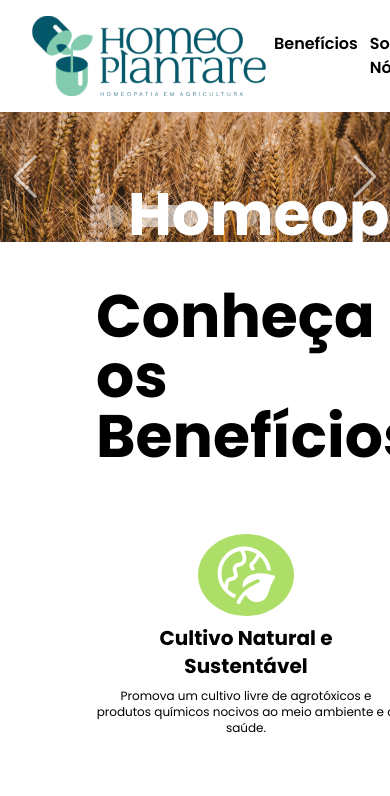
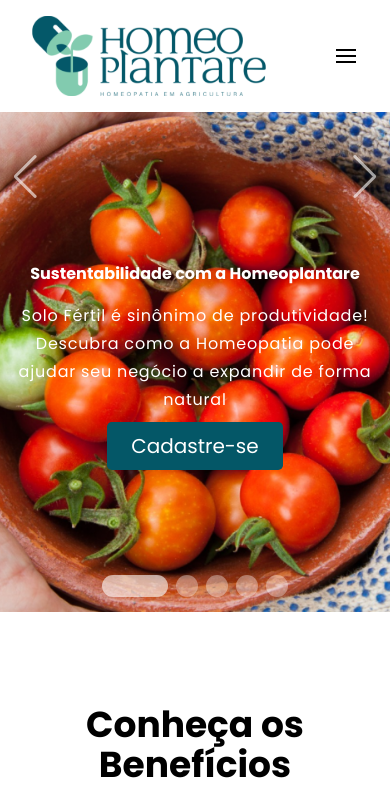
Before and after one commit to joaocottabadaro/homeo-plantare, a Next.js app: page / in a window 390 px wide. Shown: the top 796 px of the page. Built offline with nearby package versions, Linux system fonts and the light colour scheme.

Commit message:
feat: criacao de menu hamburguer e ajustes css

```diff
--- a/app/globals.css
+++ b/app/globals.css
@@ -36,12 +36,10 @@
     --swiper-pagination-bullet-border-radius: 25px;
     --swiper-navigation-sides-offset: 3%;
 
-    .swiper-pagination-bullet-active {
-      width: 66px !important;
-      background-color: rgba(255, 255, 255, 0.6) !important;
-      transition: width 0.3s ease;
-    }
+
   }
+
+
 
   .dark {
     --background: 20 14.3% 4.1%;
@@ -65,3 +63,9 @@
     --ring: 142.4 71.8% 29.2%;
   }
 }
+
+.swiper-pagination-bullet-active {
+  width: 66px !important;
+  background-color: rgba(255, 255, 255, 0.6) !important;
+  transition: width 0.3s ease;
+}
--- a/app/page.tsx
+++ b/app/page.tsx
@@ -19,14 +19,13 @@ import BenefitCard from "@/components/benefitCard";
 import RatingCard from "@/components/ratingCard";
 import { Suspense } from "react";
 import Spinner from "@/components/spinner";
-import Link from "next/link";
 
 
 
 
 export default function Home() {
 
-  const Slide1 = <div className=" max-lg:w-full	 flex h-full items-start flex-col flex-wrap w-7/12 2xl:w-5/12 justify-start  gap-6  mt-10 pl-32">
+  const Slide1 = <div className=" w-full	 xl:w-1/2 flex h-full items-center md:items-start  text-center md:text-start flex-col flex-wrap w-full 2xl:w-5/12 justify-center gap-2  px-4 md:pl-20">
     <Image
       src={`/back1.png`}
       alt={"background1"}
@@ -36,8 +35,8 @@ export default function Home() {
       fill
 
       priority
-    /><h2 className=" z-10 text-primary-foreground leading-[77px] text-6xl font-bold leading-10">Sustentabilidade com a Homeoplantare</h2> <p className="z-10 text-primary-foreground text-shadow-md text-lg leading-7 tracking-wider">Solo Fértil é sinônimo de produtividade! Descubra como a Homeopatia pode ajudar seu negócio a expandir de forma natural</p> <Button className="z-10">Cadastre-se</Button></div>
-  const Slide2 = <div className=" flex h-full items-start flex-col flex-wrap w-7/12 2xl:w-5/12 justify-start  gap-6 mt-16  pl-32">   <Image
+    /><h2 className=" z-10 text-primary-foreground eading-4  xl:leading-[77px] lg:text-2xl  lg:4xl xl:text-6xl font-bold leading-10">Sustentabilidade com a Homeoplantare</h2> <p className="z-10 text-primary-foreground text-shadow-md lg:text-2xl leading-7 tracking-wider">Solo Fértil é sinônimo de produtividade! Descubra como a Homeopatia pode ajudar seu negócio a expandir de forma natural</p> <Button className="z-10">Cadastre-se</Button></div>
+  const Slide2 = <div className=" flex h-full items-center md:items-start text-center md:text-start flex-col flex-wrap w-full 2xl:w-5/12 justify-center  gap-6   px-4 md:pl-20">   <Image
     src={`/back2.png`}
     alt={"background2"}
 
@@ -46,8 +45,8 @@ export default function Home() {
     fill
 
     priority
-  /><h2 className=" z-10 text-primary-foreground leading-[77px] text-6xl font-bold leading-10">Homeopatia para Grãos</h2> <Button className="z-10">Cadastre-se</Button></div>
-  const Slide3 = <div className="  max-lg:w-full	flex h-full items-start flex-col flex-wrap w-7/12 2xl:w-5/12 justify-start  gap-6 mt-16 2xl:mt-36 pl-32">   <Image
+  /><h2 className=" z-10 text-primary-foreground leading-4  xl:leading-[77px] lg:text-2xl   xl:text-4xl font-bold leading-10">Homeopatia para Grãos</h2> <Button className="z-10">Cadastre-se</Button></div>
+  const Slide3 = <div className="  max-lg:w-full	flex h-full items-center text-center md:text-start md:items-start flex-col flex-wrap w-full 2xl:w-5/12 justify-center  gap-6   px-4 md:pl-20">   <Image
     src={`/back3.png`}
     alt={"background3"}
 
@@ -56,7 +55,7 @@ export default function Home() {
     fill
 
     priority
-  /><h2 className=" z-10 text-primary-foreground leading-[77px] text-6xl font-bold leading-10">Aumente sua Produtividade </h2>< Button className="gap-2 z-10"><Image
+  /><h2 className=" z-10 text-primary-foreground leading-4  xl:leading-[77px] lg:text-2xl   xl:text-4xl font-bold leading-10">Aumente sua Produtividade </h2>< Button className="gap-2 z-10"><Image
     src={`/whatsapp.svg`}
     alt={`whatsapp`}
 
@@ -64,7 +63,7 @@ export default function Home() {
     height={25}
     priority
   /> Converse conosco</Button></div>
-  const Slide4 = <div className=" max-lg:w-full	 flex h-full items-start flex-col flex-wrap w-7/12 2xl:w-5/12 justify-start  gap-6 mt-16 2xl:mt-36 pl-32">  <Image
+  const Slide4 = <div className=" lg:w-full	 flex h-full items-center text-center md:text-start md:items-start flex-col flex-wrap w-full 2xl:w-5/12 justify-center  gap-6   px-4 md:pl-20">  <Image
     src={`/back3.png`}
     alt={"background3"}
 
@@ -73,7 +72,7 @@ export default function Home() {
     fill
 
     priority
-  /><h2 className="z-10 text-primary-foreground leading-[77px] text-6xl font-bold leading-10">Conheça as Soluções da Homeoplantare</h2> <Button className="gap-2 z-10"> <Image
+  /><h2 className="z-10 text-primary-foreground leading-4  xl:leading-[77px] lg:text-2xl  l xl:text-4xl font-bold leading-10">Conheça as Soluções da Homeoplantare</h2> <Button className="gap-2 z-10"> <Image
     src={`/whatsapp.svg`}
     alt={`whatsapp`}
 
@@ -81,7 +80,7 @@ export default function Home() {
     height={25}
     priority
   />Converse conosco</Button></div>
-  const Slide5 = <div className="flex h-full items-start flex-col flex-wrap w-8/12 2xl:w-6/12 justify-start  gap-6  mt-6 2x:mt-32 pl-32">  <Image
+  const Slide5 = <div className="flex h-full items-center text-center md:text-start md:items-start flex-col flex-wrap w-full 2xl:w-6/12  justify-center  gap-6  mt-6 2x:mt-32  px-4 md:pl-20">  <Image
     src={`/back4.png`}
     alt={"background4"}
 
@@ -90,7 +89,7 @@ export default function Home() {
     fill
 
     priority
-  /><h2 className="z-10 text-primary-foreground leading-[77px] text-4xl font-bold leading-10">Conheça os Benefícios da Homeopatia em</h2><h3 className="z-10 text-primary-foreground leading-[77px] text-6xl font-bold leading-10">PANCs (Plantas Alimentícias Não Convencionais)</h3><Button className="gap-2 z-10 "> <Image
+  /><h2 className="z-10 text-primary-foreground leading-4  xl:leading-[77px] lg:text-2xl  m xl:text-4xl font-bold leading-10">Conheça os Benefícios da Homeopatia em</h2><h3 className="z-10 text-primary-foreground leading-4  xl:leading-[77px] max-lg:text-2xl  max-lg:text-2xl xl:text-4xl font-bold leading-10">PANCs (Plantas Alimentícias Não Convencionais)</h3><Button className="gap-2 z-10 "> <Image
     src={`/whatsapp.svg`}
     alt={`whatsapp`}
     className="z-10"
@@ -128,19 +127,19 @@ export default function Home() {
 
 
   return (
-    <main className="flex min-h-screen relative flex-col items-center justify-between px-24 overflow-hidden">
-      <header className="z-10 fixed h-28 w-full bg-primary-foreground ">
+    <main className="flex min-h-screen relative flex-col items-center justify-between px-4 xl:px-24 overflow-hidden">
+      <header className="z-40 fixed h-28 w-full bg-primary-foreground ">
         <Navbar />
       </header>
-      <div className="w-screen relative mt-28">
+      <section id="home" className="w-screen relative mt-28">
         <Suspense fallback={<Spinner />}>
           <Slider slidesData={slidesData} />
         </Suspense>
 
-      </div>
+      </section>
 
-      <section id="beneficios" className="flex  flex-col w-full scroll-mt-28" >
-        <h2 className="font-bold text-6xl my-11">Conheça os Benefícios</h2>
+      <section id="beneficios" className="flex   max-sm:mt-[419px] flex-col w-full scroll-mt-28" >
+        <h2 className="font-bold text-4xl md:text-6xl my-11 text-center lg:text-left">Conheça os Benefícios</h2>
         <div className="grid grid-cols-beneficios	my-6 w-full content-center	gap-x-44 gap-y-16 justify-items-center	">
           <BenefitCard title="Cultivo Natural e Sustentável" description="Promova um cultivo livre de agrotóxicos e produtos químicos nocivos ao meio ambiente e à saúde." logoName="beneficio1" />
           <BenefitCard title="Resistência a Pragas e Doenças" description="Fortaleça as plantas e melhore sua resistência natural a pragas, doenças e condições adversas." logoName="beneficio2" />
@@ -156,7 +155,7 @@ export default function Home() {
 
 
       <section id="duvidas-frequentes" className="mt-10 w-11/12 scroll-mt-28">
-        <h2 className="font-bold text-6xl my-11 text-center">Dúvidas Frequentes</h2>
+        <h2 className="font-bold text-4xl md:text-6xl my-11 text-center">Dúvidas Frequentes</h2>
         <Accordion type="single" collapsible>
           <AccordionItem value="item-1">
             <AccordionTrigger>      <Image
@@ -265,7 +264,7 @@ export default function Home() {
             height={100}
             priority
           />
-          <div className="relative flex flex-col gap-1 w-[500px] ml-20  mt-10">
+          <div className="relative flex flex-col gap-1 md:w-[500px] ml-20  mt-10">
             <h2 className="font-bold text-4xl relative z-2 ">As Histórias de Nossos Parceiros</h2>
             <h3 className="font-normal text-md">Inspire-se com nossos parceiros!</h3>
           </div>
@@ -278,23 +277,23 @@ export default function Home() {
       </section>
 
 
-      <section id="contact-me" className="flex  flex-col w-full   mb-11 p-16 bg-lightPurple rounded-2xl scroll-mt-28  lxl:w-3/4	" >
+      <section id="contact-me" className="flex  flex-col w-full   mb-11  p-4 md:p-16 bg-lightPurple rounded-2xl scroll-mt-28  lxl:w-3/4	" >
 
         <div className="flex gap-5 mb-12  z-20 max-lg:flex-wrap">
           <div>
             <span className="block  w-3/4 h-2 bg-tertiary m-auto"></span>
-            <p className="  text-center leading-9 text-lg">Na Homeoplantare, estamos comprometidos em revolucionar a agricultura por meio da homeopatia. Com experiência e paixão pelo cultivo sustentável, nossa equipe de especialistas está dedicada a oferecer soluções naturais e inovadoras que fortalecem as plantas, aumentam a produtividade e promovem um equilíbrio saudável nos ecossistemas agrícolas.
+            <p className="  text-center leading-9 max-lg:text-2xl">Na Homeoplantare, estamos comprometidos em revolucionar a agricultura por meio da homeopatia. Com experiência e paixão pelo cultivo sustentável, nossa equipe de especialistas está dedicada a oferecer soluções naturais e inovadoras que fortalecem as plantas, aumentam a produtividade e promovem um equilíbrio saudável nos ecossistemas agrícolas.
             </p>
           </div>
 
           <div>
-            <p className="text-center font-lg font-normal leading-9 text-lg ">Nossa missão é capacitar agricultores, agrônomos e entusiastas da agricultura com conhecimentos valiosos e práticas eficazes. Acreditamos que a homeopatia é a chave para um futuro agrícola mais sustentável e saudável. Ao se juntar a nós, você faz parte desse movimento de transformação.</p>
+            <p className="text-center font-lg font-normal leading-9 text-2xl ">Nossa missão é capacitar agricultores, agrônomos e entusiastas da agricultura com conhecimentos valiosos e práticas eficazes. Acreditamos que a homeopatia é a chave para um futuro agrícola mais sustentável e saudável. Ao se juntar a nós, você faz parte desse movimento de transformação.</p>
             <span className="block  w-3/4 h-2 bg-tertiary m-auto"></span>
           </div>
 
         </div>
 
-        <h2 className="text-6xl font-bold text-center my-8 mx-auto w-11/12 leading-[88px] z-20 opacity-80">Vamos transformar seu ecossitema juntos!</h2>
+        <h2 className="text-3xl xl:text-6xl font-bold text-center my-8 mx-auto w-11/12 leading-12 md:leading-[88px] z-20 opacity-80">Vamos transformar seu ecossitema juntos!</h2>
         <Button className="color-primary-foreground bg-tertiary m-auto gap-2">  <Image
           src={`/whatsapp.svg`}
           alt={`whatsapp`}
@@ -304,12 +303,12 @@ export default function Home() {
           priority
         />Entre em contato!</Button>
       </section>
-      <footer className="bg-secondary relative w-full text-secondary-foreground w-screen flex align-center justify-evenly min-h-[400px]">
+      <footer className="bg-secondary relative w-full text-secondary-foreground px-6 w-screen flex align-center justify-evenly min-h-[400px] flex-col md:flex-row py-1">
 
         <Image
           src={`/bigLeaf.svg`}
           alt={"bigLeaf"}
-          className="absolute -top-[500px] left-0 z-10  max-[1300px]:h-[300px] max-[1300px]:w-[300px] max-[1300px]:-top-[200px]"
+          className="absolute h-[200px] w-[200px]  -top-[320px]  min-[768px]:-top-[500px] left-0 z-10    min-[768px]:h-[300px] min-[768px]:w-[300px] min-[768px]:-top-[200px]"
           width={450}
           height={450}
 
--- a/components/navbar.tsx
+++ b/components/navbar.tsx
@@ -1,11 +1,22 @@
 // components/Navbar.js
+"use client"
 import Image from 'next/image'
 
 import Link from 'next/link';
+import { useState } from 'react';
+import { Sheet, SheetClose, SheetContent, SheetDescription, SheetFooter, SheetHeader, SheetTitle, SheetTrigger } from './ui/sheet';
 
 const Navbar = () => {
+
+    const [isOpen, setIsOpen] = useState(false);
+
+    const toggleMenu = () => {
+        setIsOpen(!isOpen);
+        console.log("entrei")
+    };
+
     return (
-        <nav className="bg-primary-foreground max-[1300px]:px-6 py-4 flex justify-between w-full items-center  px-24 h-28" >
+        <nav className="bg-primary-foreground max-[1300px]:px-6 py-4 flex justify-between w-full items-center  px-10 xl:px-24 h-28" >
 
             <Image
                 src="/logoPlant.svg"
@@ -17,7 +28,7 @@ const Navbar = () => {
             />
 
 
-            <div className="flex justify-center md:gap-5 lg:gap-10 m-auto font-semibold gap-3">
+            <div className="flex justify-center hidden lg:flex md:gap-5 lg:gap-10 m-auto font-semibold gap-3">
 
 
                 <Link className="btn" href="#beneficios">
@@ -36,7 +47,7 @@ const Navbar = () => {
 
             </div>
 
-            <div className="flex gap-2 font-semibold">      <Image
+            <div className="flex gap-2 hidden lg:flex font-semibold">      <Image
                 src="/phone.svg"
                 alt="Logo"
 
@@ -46,7 +57,58 @@ const Navbar = () => {
             />
 
                 +55 32 98888-8888</div>
+
+            <Sheet open={isOpen} onOpenChange={toggleMenu}>
+                <SheetTrigger asChild>
+                    <div
+                        className="text-gray-500 w-10 h-10 block lg:hidden focus:outline-none bg-white"
+
+                    >
+                        <span className="sr-only">Open main menu</span>
+                        <div className="flex gap-1 w-10 h-10 flex-col justify-center items-center">
+                            <span className={`block h-0.5 w-5  bg-black ransform transition duration-500 ease-in-out`}
+                                aria-hidden="true"
+                            ></span>
+                            <span className={`block h-0.5 w-5  bg-black ransform transition duration-500 ease-in-out`}
+                                aria-hidden="true"
+                            ></span>
+                            <span className={`block h-0.5 w-5  bg-black ransform transition duration-500 ease-in-out`}
+                                aria-hidden="true"
+                            ></span>
+
+                        </div>
+                    </div>
+                </SheetTrigger>
+                <SheetContent>
+
+                    <div className="flex  h-full justify-start flex md:gap-5 lg:gap-10 m-auto font-semibold text-4xl gap-3 flex-col mt-5" onClick={toggleMenu}>
+
+
+                        <Link className="btn" href="#beneficios">
+                            Benefícios
+                        </Link>
+                        <Link className="btn" href="#contact-me">
+                            Sobre Nós
+                        </Link>
+                        <Link className="btn" href="#duvidas-frequentes">
+                            Dúvidas Frequentes
+                        </Link>
+                        <Link className="btn" href="#feedback">
+                            Histórias
+                        </Link>
+
+
+                    </div>
+
+                </SheetContent>
+            </Sheet>
+
+
+
         </nav>
+
+
+
     );
 };
 
--- a/components/ratingCard.tsx
+++ b/components/ratingCard.tsx
@@ -16,7 +16,7 @@ const RatingCard = ({ title, feedback, subtitle, className }: CardProps) => {
     return (
 
         <div className={cn(
-            "flex  items-start justify-start w-[500px] shadow-md h-[300px] p-8 gap-2 ",
+            "flex  items-start justify-start md:w-[500px] shadow-md  md:h-[300px] p-8 gap-2 ",
             className
         )} >
 
--- a/components/slider.tsx
+++ b/components/slider.tsx
@@ -40,15 +40,15 @@ const Slider = ({ slidesData }: { slidesData: SlideData[] }) => {
                     slidesPerView={1}
                     pagination={pagination}
                     modules={[Autoplay, Navigation, Pagination]}
-                    autoplay={{
-                        delay: 2500,
-                        disableOnInteraction: false,
-                    }}
+                    // autoplay={{
+                    //     delay: 2500,
+                    //     disableOnInteraction: false,
+                    // }}
                     navigation={{
                         nextEl: '.swiper-button-next',
                         prevEl: '.swiper-button-prev',
                     }}
-                    className='w-full h-full'
+                    className='w-full h-[500px] md:h-full'
                 >
                     {slidesData.map((slide: SlideData, index: React.Key | null | undefined) => (
                         <>
--- /dev/null
+++ b/components/ui/sheet.tsx
@@ -0,0 +1,144 @@
+"use client"
+
+import * as React from "react"
+import * as SheetPrimitive from "@radix-ui/react-dialog"
+import { cva, type VariantProps } from "class-variance-authority"
+import { X } from "lucide-react"
+
+import { cn } from "@/lib/utils"
+
+const Sheet = SheetPrimitive.Root
+
+const SheetTrigger = SheetPrimitive.Trigger
+
+const SheetClose = SheetPrimitive.Close
+
+const SheetPortal = ({
+
+  ...props
+}: SheetPrimitive.DialogPortalProps) => (
+  <SheetPrimitive.Portal  {...props} />
+)
+SheetPortal.displayName = SheetPrimitive.Portal.displayName
+
+const SheetOverlay = React.forwardRef<
+  React.ElementRef<typeof SheetPrimitive.Overlay>,
+  React.ComponentPropsWithoutRef<typeof SheetPrimitive.Overlay>
+>(({ className, ...props }, ref) => (
+  <SheetPrimitive.Overlay
+    className={cn(
+      "fixed inset-0 z-50 bg-background/80  backdrop-blur-sm data-[state=open]:animate-in data-[state=closed]:animate-out data-[state=closed]:fade-out-0 data-[state=open]:fade-in-0",
+      className
+    )}
+    {...props}
+    ref={ref}
+  />
+))
+SheetOverlay.displayName = SheetPrimitive.Overlay.displayName
+
+const sheetVariants = cva(
+  "fixed z-50 gap-4 bg-background p-6 shadow-lg transition ease-in-out data-[state=open]:animate-in data-[state=closed]:animate-out data-[state=closed]:duration-300 data-[state=open]:duration-500",
+  {
+    variants: {
+      side: {
+        top: "inset-x-0 top-0 border-b data-[state=closed]:slide-out-to-top data-[state=open]:slide-in-from-top",
+        bottom:
+          "inset-x-0 bottom-0 border-t data-[state=closed]:slide-out-to-bottom data-[state=open]:slide-in-from-bottom",
+        left: "inset-y-0 left-0 h-full w-3/4 border-r data-[state=closed]:slide-out-to-left data-[state=open]:slide-in-from-left sm:max-w-sm",
+        right:
+          "inset-y-0 right-0 h-full w-3/4  border-l data-[state=closed]:slide-out-to-right data-[state=open]:slide-in-from-right sm:max-w-sm",
+      },
+    },
+    defaultVariants: {
+      side: "right",
+    },
+  }
+)
+
+interface SheetContentProps
+  extends React.ComponentPropsWithoutRef<typeof SheetPrimitive.Content>,
+  VariantProps<typeof sheetVariants> { }
+
+const SheetContent = React.forwardRef<
+  React.ElementRef<typeof SheetPrimitive.Content>,
+  SheetContentProps
+>(({ side = "right", className, children, ...props }, ref) => (
+  <SheetPortal>
+    <SheetOverlay />
+    <SheetPrimitive.Content
+      ref={ref}
+      className={cn(sheetVariants({ side }), className)}
+      {...props}
+    >
+      {children}
+      <SheetPrimitive.Close className="absolute  border-none right-4 top-4 rounded-sm opacity-70 ring-offset-background transition-opacity hover:opacity-100 focus:outline-none focus:ring-2 focus:ring-ring focus:ring-offset-2 disabled:pointer-events-none data-[state=open]:bg-secondary">
+        <X className="h-4 w-4" />
+        <span className="sr-only">Close</span>
+      </SheetPrimitive.Close>
+    </SheetPrimitive.Content>
+  </SheetPortal>
+))
+SheetContent.displayName = SheetPrimitive.Content.displayName
+
+const SheetHeader = ({
+  className,
+  ...props
+}: React.HTMLAttributes<HTMLDivElement>) => (
+  <div
+    className={cn(
+      "flex flex-col space-y-2 text-center sm:text-left",
+      className
+    )}
+    {...props}
+  />
+)
+SheetHeader.displayName = "SheetHeader"
+
+const SheetFooter = ({
+  className,
+  ...props
+}: React.HTMLAttributes<HTMLDivElement>) => (
+  <div
+    className={cn(
+      "flex flex-col-reverse sm:flex-row sm:justify-end sm:space-x-2",
+      className
+    )}
+    {...props}
+  />
+)
+SheetFooter.displayName = "SheetFooter"
+
+const SheetTitle = React.forwardRef<
+  React.ElementRef<typeof SheetPrimitive.Title>,
+  React.ComponentPropsWithoutRef<typeof SheetPrimitive.Title>
+>(({ className, ...props }, ref) => (
+  <SheetPrimitive.Title
+    ref={ref}
+    className={cn("text-lg font-semibold text-foreground", className)}
+    {...props}
+  />
+))
+SheetTitle.displayName = SheetPrimitive.Title.displayName
+
+const SheetDescription = React.forwardRef<
+  React.ElementRef<typeof SheetPrimitive.Description>,
+  React.ComponentPropsWithoutRef<typeof SheetPrimitive.Description>
+>(({ className, ...props }, ref) => (
+  <SheetPrimitive.Description
+    ref={ref}
+    className={cn("text-sm text-muted-foreground", className)}
+    {...props}
+  />
+))
+SheetDescription.displayName = SheetPrimitive.Description.displayName
+
+export {
+  Sheet,
+  SheetTrigger,
+  SheetClose,
+  SheetContent,
+  SheetHeader,
+  SheetFooter,
+  SheetTitle,
+  SheetDescription,
+}
--- a/package.json
+++ b/package.json
@@ -11,6 +11,7 @@
   "dependencies": {
     "@radix-ui/react-accordion": "^1.1.2",
     "@radix-ui/react-aspect-ratio": "^1.0.3",
+    "@radix-ui/react-dialog": "^1.0.5",
     "@radix-ui/react-slot": "^1.0.2",
     "@types/node": "20.6.2",
     "@types/react": "18.2.22",
```
Also changed, not shown: public/beneficio3.svg (added), 1 other file (tests, documents, lock files or other folders).
